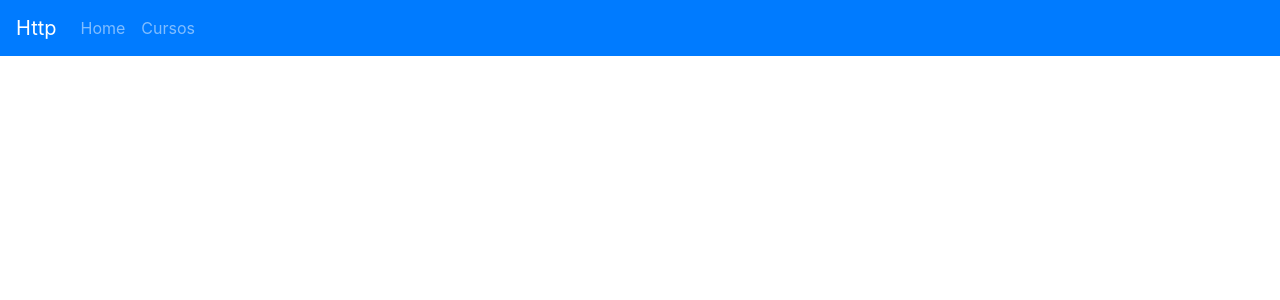
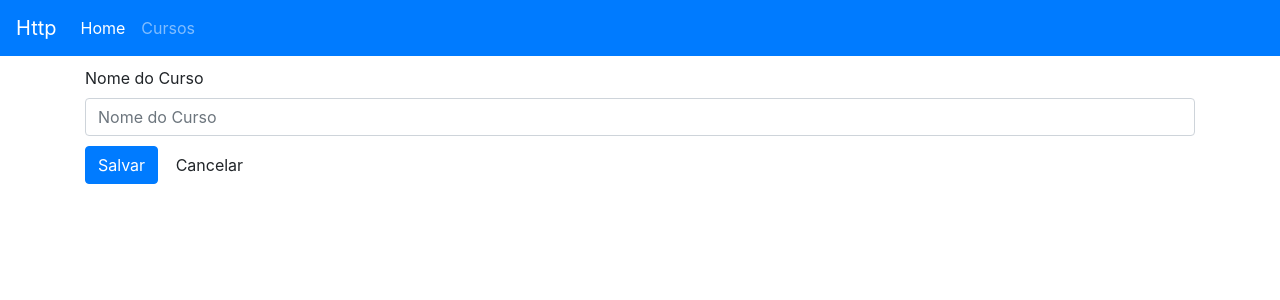
Before and after one commit to amandaxm/angular-http-request, an Angular app: page /novo in a window 1280 px wide. Before the commit this address led to /. Shown: the top 300 px of the page. Built offline with nearby package versions, Linux system fonts and the light colour scheme.

Commit message:
Criando formulario para criar e editar cursos

```diff
--- a/src/app/app-routing.module.ts
+++ b/src/app/app-routing.module.ts
@@ -3,8 +3,12 @@ import { Routes, RouterModule } from '@angular/router';
 import { CursosListaComponent } from './cursos/cursos-lista/cursos-lista.component';
 
 const routes: Routes = [
-  { path: 'cursos', component: CursosListaComponent },
-  { path: '', pathMatch: 'full', redirectTo: 'cursos' }
+
+  { path: '', pathMatch: 'full', redirectTo: 'cursos' },
+  {
+    path: 'cursos',
+    loadChildren: () => import('./cursos/cursos.module').then(m => m.CursosModule)
+  },
 ];
 
 @NgModule({
--- /dev/null
+++ b/src/app/cursos/cursos-form/cursos-form.component.html
@@ -0,0 +1,36 @@
+<form
+  class="needs-validation"
+  novalidate
+  [formGroup]="form"
+  style="padding-top: 10px"
+>
+  <div class="form-row">
+    <div class="col-sm-12">
+      <label for="nome">Nome do Curso</label>
+      <input
+        type="text"
+        class="form-control"
+        id="nome"
+        placeholder="Nome do Curso"
+        formControlName="nome"
+        [ngClass]="{ 'is-invalid': submitted && hasError('nome') }"
+      />
+      <div
+        class="invalid-feedback"
+        *ngIf="hasError('nome') && hasError('nome')['required']"
+      >
+        Por favor informe um nome para o curso.
+      </div>
+    </div>
+  </div>
+
+  <div style="margin-top: 10px">
+    <button type="sumit" class="btn btn-primary" (click)="onSubmit()">
+      Salvar
+    </button>
+    {{ " " }}
+    <button type="button" class="btn btn-default" (click)="onCancel()">
+      Cancelar
+    </button>
+  </div>
+</form>
--- /dev/null
+++ b/src/app/cursos/cursos-form/cursos-form.component.ts
@@ -0,0 +1,41 @@
+import { Component, OnInit } from '@angular/core';
+import { FormBuilder, FormGroup, Validators } from '@angular/forms';
+
+@Component({
+  selector: 'app-cursos-form',
+  templateUrl: './cursos-form.component.html',
+  styleUrls: ['./cursos-form.component.scss']
+})
+export class CursosFormComponent implements OnInit {
+  form: FormGroup;// raiz do formulario funciona como uma arvore
+  submitted: boolean = false;//flag para saber se o formulario foi submetido
+  constructor(
+    private fb: FormBuilder
+  ) { }
+  //para criar de forma reativa precisamos do FormBuilder
+  ngOnInit(): void {
+    //criar formulário, grupo de campos nao importa quantos
+    this.form = this.fb.group({
+      nome: [null, [Validators.required]],//inicialmente vai ser null, array de validação
+    })
+  }
+
+  hasError(field:string) {
+    return this.form.get(field).errors;//pega possiveis erros
+
+  }
+
+  onSubmit() {
+    this.submitted = true;
+    if (this.form.valid) {//se o formulario for valido
+
+    }
+  }
+  onCancel() {
+    this.submitted = false;
+    this.form.reset();//resetar formulario
+
+  }
+
+
+}
--- a/src/app/cursos/cursos-lista/cursos-lista.component.ts
+++ b/src/app/cursos/cursos-lista/cursos-lista.component.ts
@@ -4,7 +4,7 @@ import { Curso } from '../curso';
 import { empty, Observable, Subject } from 'rxjs';
 import { catchError } from 'rxjs/operators';
 import { BsModalRef, BsModalService } from 'ngx-bootstrap/modal';
-import { AlertModalComponent } from '../../shared/alert-modal/alert-modal.component';
+import { AlertModalService } from '../../shared/alert-modal.service';
 
 
 @Component({
@@ -21,7 +21,8 @@ export class CursosListaComponent implements OnInit {
 
   constructor(
     private service: CursosService,
-    private modalService: BsModalService ) { }
+    private alertService: AlertModalService
+    ) { }
 
   ngOnInit(): void {
    // this.service.list().subscribe(dados => this.cursos = dados);//se inscrever e ficar escutando as mudanças
@@ -49,9 +50,7 @@ export class CursosListaComponent implements OnInit {
     );
   }
   handleError(){
-    this.bsModalRef= this.modalService.show(AlertModalComponent);
-    this.bsModalRef.content.type = 'danger';
-    this.bsModalRef.content.message = 'Erro ao carregar cursos, tente novamente mais tarde';
-  }
+    this.alertService.showAlertDanger('Erro ao carregar cursos. Tente novamente mais tarde')
+     }
 
 }
--- a/src/app/cursos/cursos-routing.module.ts
+++ b/src/app/cursos/cursos-routing.module.ts
@@ -1,8 +1,15 @@
 import { NgModule } from '@angular/core';
 import { Routes, RouterModule } from '@angular/router';
 import { CommonModule } from '@angular/common';
+import { CursosListaComponent } from './cursos-lista/cursos-lista.component';
+import { CursosFormComponent } from './cursos-form/cursos-form.component';
 
-const routes: Routes = [];
+const routes: Routes = [
+  {path:'', component: CursosListaComponent},
+  {path:'novo', component: CursosFormComponent},
+  {path:'editar/:id', component: CursosFormComponent},
+
+];
 
 @NgModule({
   imports: [
--- a/src/app/cursos/cursos.module.ts
+++ b/src/app/cursos/cursos.module.ts
@@ -4,6 +4,7 @@ import { ReactiveFormsModule } from '@angular/forms';
 
 import { CursosRoutingModule } from './cursos-routing.module';
 import { CursosListaComponent } from './cursos-lista/cursos-lista.component';
+import { CursosFormComponent } from './cursos-form/cursos-form.component';
 
 @NgModule({
   imports: [
@@ -11,6 +12,6 @@ import { CursosListaComponent } from './cursos-lista/cursos-lista.component';
     CursosRoutingModule,
     ReactiveFormsModule
   ],
-  declarations: [CursosListaComponent]
+  declarations: [CursosListaComponent, CursosFormComponent]
 })
 export class CursosModule { }
--- /dev/null
+++ b/src/app/shared/alert-modal.service.ts
@@ -0,0 +1,37 @@
+
+import { Injectable } from '@angular/core';
+import { BsModalService, BsModalRef } from 'ngx-bootstrap/modal';
+import { AlertModalComponent } from './alert-modal/alert-modal.component';
+export enum AlertTypes {
+  DANGER = 'danger',
+  SUCCESS = 'success'
+}
+
+@Injectable({
+  providedIn: 'root'
+})
+export class AlertModalService {
+  constructor(private modalService: BsModalService) {}
+
+  private showAlert(message: string, type: AlertTypes, dismissTimeout?: number) {
+    const bsModalRef: BsModalRef = this.modalService.show(AlertModalComponent);
+    bsModalRef.content.type = type;
+    bsModalRef.content.message = message;
+
+    if (dismissTimeout) {
+      setTimeout(() => bsModalRef.hide(), dismissTimeout);
+    }
+  }
+
+  showAlertDanger(message: string) {
+    this.showAlert(message, AlertTypes.DANGER);
+  }
+
+  showAlertSuccess(message: string) {
+    this.showAlert(message, AlertTypes.SUCCESS, 3000);
+  }
+
+  showConfirm(title: string, msg: string, okTxt?: string, cancelTxt?: string) {
+
+  }
+}
```
Also changed, not shown: src/app/cursos/cursos-form/cursos-form.component.scss (added).
